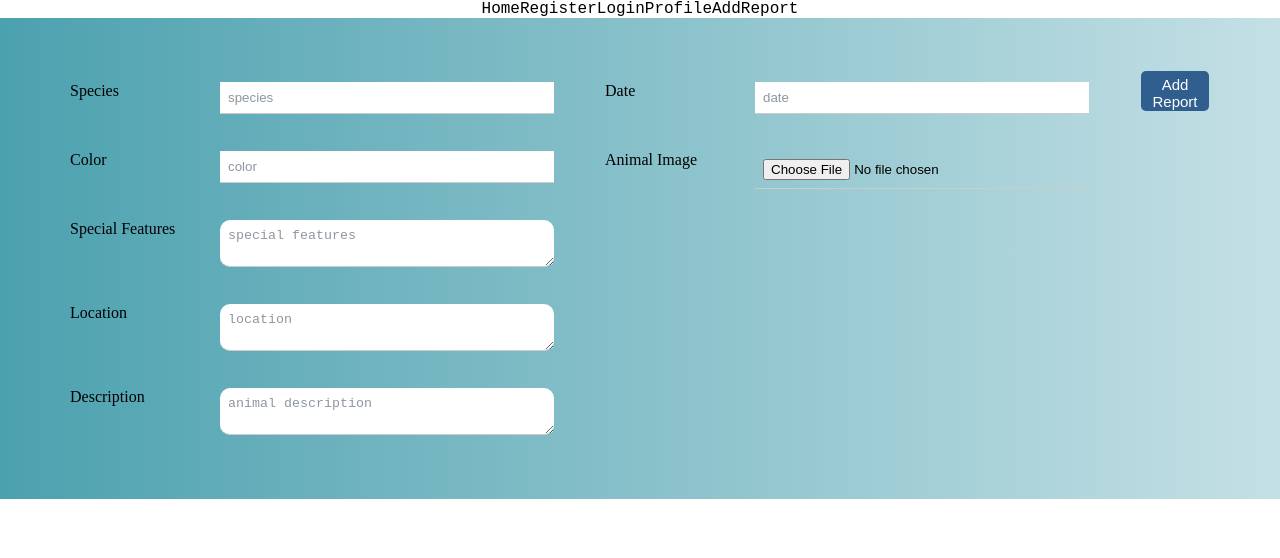
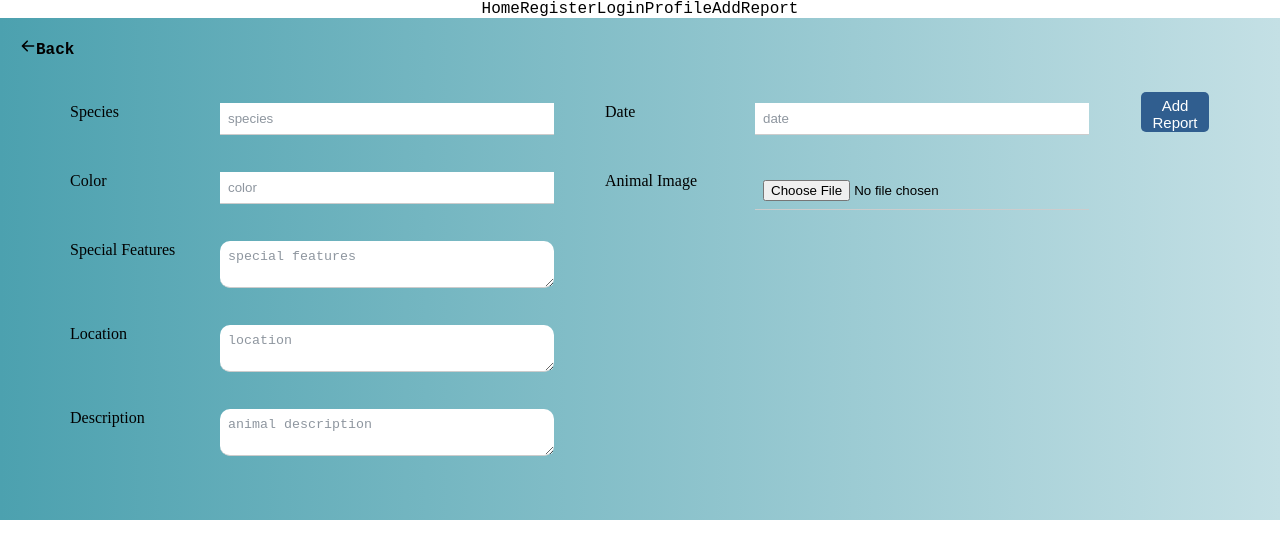
Before and after one commit to ThanWeb/Bantu-Si-Liar, a React app: page /add-report in a window 1280 px wide. Shown: the top 558 px of the page. Built offline with nearby package versions, Linux system fonts and the light colour scheme.

Commit message:
Update AddReportPage.js
menambah icon back

```diff
--- a/src/script/page/AddReportPage.js
+++ b/src/script/page/AddReportPage.js
@@ -1,6 +1,8 @@
 /* eslint-disable react/react-in-jsx-scope */
 import React from 'react'
+import { Link } from 'react-router-dom'
 import InputAddReport from '../component/InputAddReport'
+import { HiArrowLeft } from 'react-icons/hi'
 
 function AddReportPage () {
     return (
@@ -8,6 +10,11 @@ function AddReportPage () {
             <header>
                 <h2>LAPORKAN</h2>
             </header>
+            <h4>
+                <Link to="/">
+                    <HiArrowLeft />{'Back'}
+                </Link>
+            </h4>
             <InputAddReport />
         </section>
 
```
